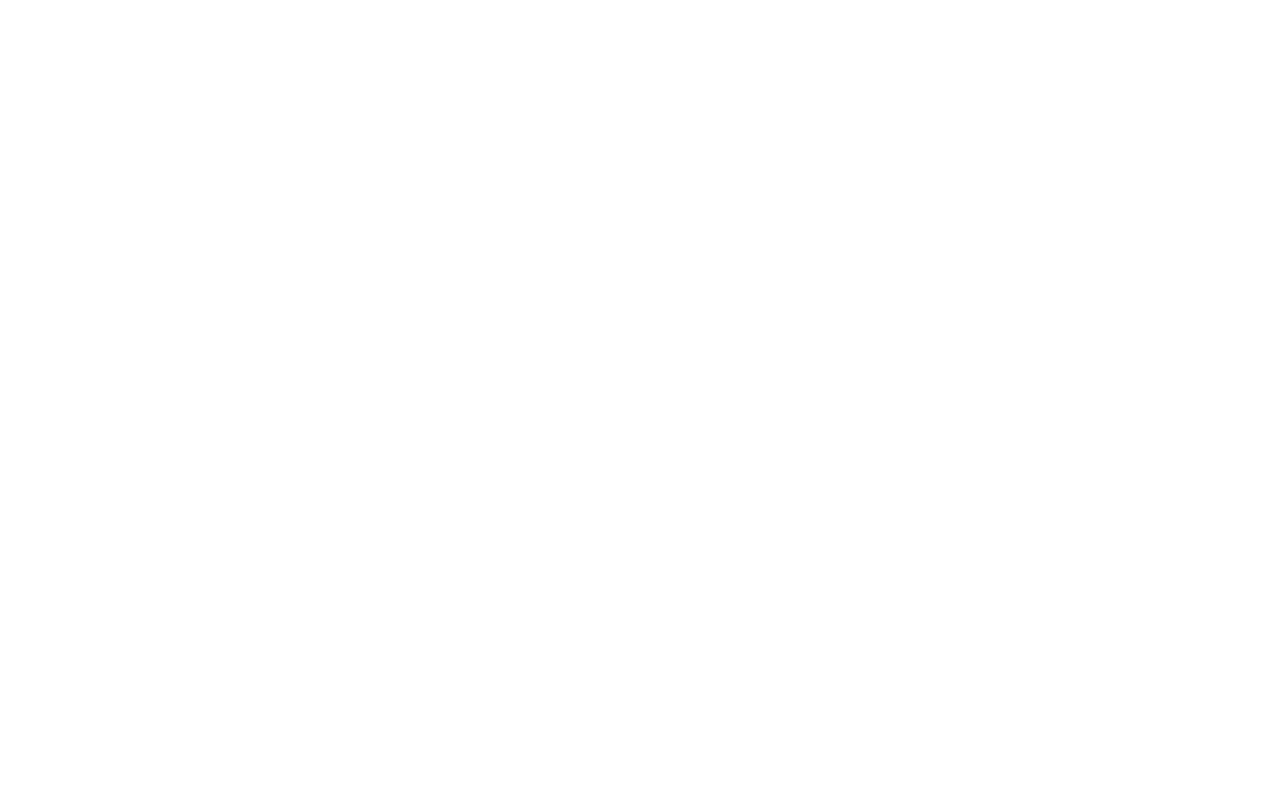
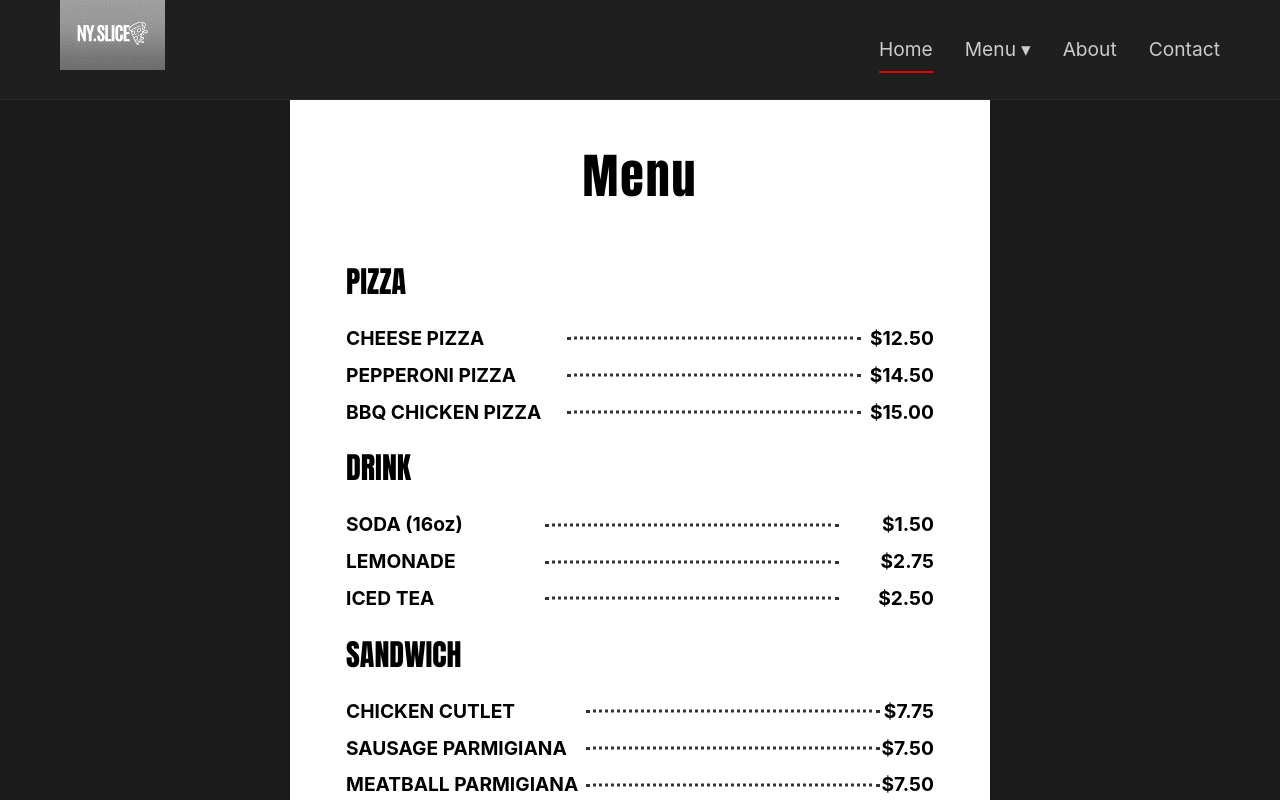
Before and after one commit to Leozheng04/New-York-Slice-React, a React (Vite) app in the folder Frontend/: page /menu in a window 1280 px wide. Before the commit this address had no page. Shown: the top 800 px of the page. Built offline with nearby package versions, Linux system fonts and the light colour scheme.

Commit message:
Finished the menu page

```diff
--- a/Frontend/src/App.jsx
+++ b/Frontend/src/App.jsx
@@ -1,6 +1,7 @@
 import {Routes, Route, Navigate} from "react-router-dom";
 import Home from "./pages/home/home";
 import Contact from "./pages/contact/Contact";
+import Menu from "./pages/Menu/Menu";
 
 function App() {
 
@@ -9,6 +10,7 @@
       <Routes>
         <Route path="/" element={<Home/>} />
         <Route path="/contact" element={<Contact/>} />
+        <Route path="/menu" element={<Menu/>} />
       </Routes>
 
     </>
--- a/Frontend/src/component/navbar/Navbar.jsx
+++ b/Frontend/src/component/navbar/Navbar.jsx
@@ -90,7 +90,7 @@
           </li>
 
           <li className="hidden lg:block">
-            <a href="#about" className={linkStyle}>
+            <a href="/#about" className={linkStyle}>
               About
             </a>
           </li>
--- a/Frontend/src/main.jsx
+++ b/Frontend/src/main.jsx
@@ -7,7 +7,7 @@
 createRoot(document.getElementById('root')).render(
   <StrictMode>
     <Router>
-    <App />
+      <App />
     </Router>
   </StrictMode>,
 )
--- a/Frontend/src/pages/Contact/Contact.jsx
+++ b/Frontend/src/pages/Contact/Contact.jsx
@@ -8,7 +8,7 @@
 
                 <div>
                     <form className="flex flex-col">
-                    <h1 className="mb-5 font-anton text-white text-4xl">
+                    <h1 className="mb-5 font-['anton'] text-white text-4xl">
                         Contact Us
                     </h1>
 
@@ -42,7 +42,7 @@
                 </div>
 
                 <div>
-                    <h1 className="mb-5 font-anton text-white text-4xl">
+                    <h1 className="mb-5 font-['anton'] text-white text-4xl">
                     Locate Us
                     </h1>
 
--- /dev/null
+++ b/Frontend/src/pages/Menu/Menu.jsx
@@ -0,0 +1,84 @@
+import Navbar from "../../component/navbar/Navbar";
+
+const menuSections = [
+  {
+    title: "PIZZA",
+    items: [
+      ["CHEESE PIZZA", "$12.50"],
+      ["PEPPERONI PIZZA", "$14.50"],
+      ["BBQ CHICKEN PIZZA", "$15.00"],
+    ],
+  },
+  {
+    title: "DRINK",
+    items: [
+      ["SODA (16oz)", "$1.50"],
+      ["LEMONADE", "$2.75"],
+      ["ICED TEA", "$2.50"],
+    ],
+  },
+  {
+    title: "SANDWICH",
+    items: [
+      ["CHICKEN CUTLET", "$7.75"],
+      ["SAUSAGE PARMIGIANA", "$7.50"],
+      ["MEATBALL PARMIGIANA", "$7.50"],
+    ],
+  },
+  {
+    title: "PASTA",
+    items: [
+      ["SPAGHETTI W/MEAT BALL", "$9.25"],
+      ["SPAGHETTI W/PARMESEN", "$6.75"],
+      ["SPAGHETTI W/SHRIMP", "$12.50"],
+    ],
+  },
+];
+
+function Menu() {
+  return (
+    <>
+      <Navbar />
+
+      <main className="min-h-screen bg-[#1A1A1A] pt-[100px] flex justify-center">
+        <section className="w-full max-w-[700px] bg-white min-h-[950px] max-[1024px]:w-[70%] max-[1024px]:min-h-0 max-[768px]:w-full">
+          <div className="pt-11 text-center text-2xl tracking-[2px]">
+            <h1 className="font-['anton'] text-black text-[3rem]">Menu</h1>
+          </div>
+
+          <div className="p-14">
+            {menuSections.map((section) => (
+              <div key={section.title} className="mb-5">
+                <h2 className="mb-5 font-['anton'] text-3xl text-black">
+                  {section.title}
+                </h2>
+
+                <table className="w-full border-collapse">
+                  <tbody>
+                    {section.items.map(([name, price]) => (
+                      <tr key={name}>
+                        <td className="py-1 align-top text-[1.2rem] font-bold text-black">
+                          {name}
+                        </td>
+
+                        <td className="relative w-1/2">
+                          <span className="absolute left-0 right-0 top-1/2 -translate-y-1/2 border-b-[3px] border-dotted border-[#333]"></span>
+                        </td>
+
+                        <td className="py-1 text-right align-top text-[1.2rem] font-bold text-black">
+                          {price}
+                        </td>
+                      </tr>
+                    ))}
+                  </tbody>
+                </table>
+              </div>
+            ))}
+          </div>
+        </section>
+      </main>
+    </>
+  );
+}
+
+export default Menu;
```
Also changed, not shown: Frontend/src/component/navbar/Navbar.module.css (deleted).
